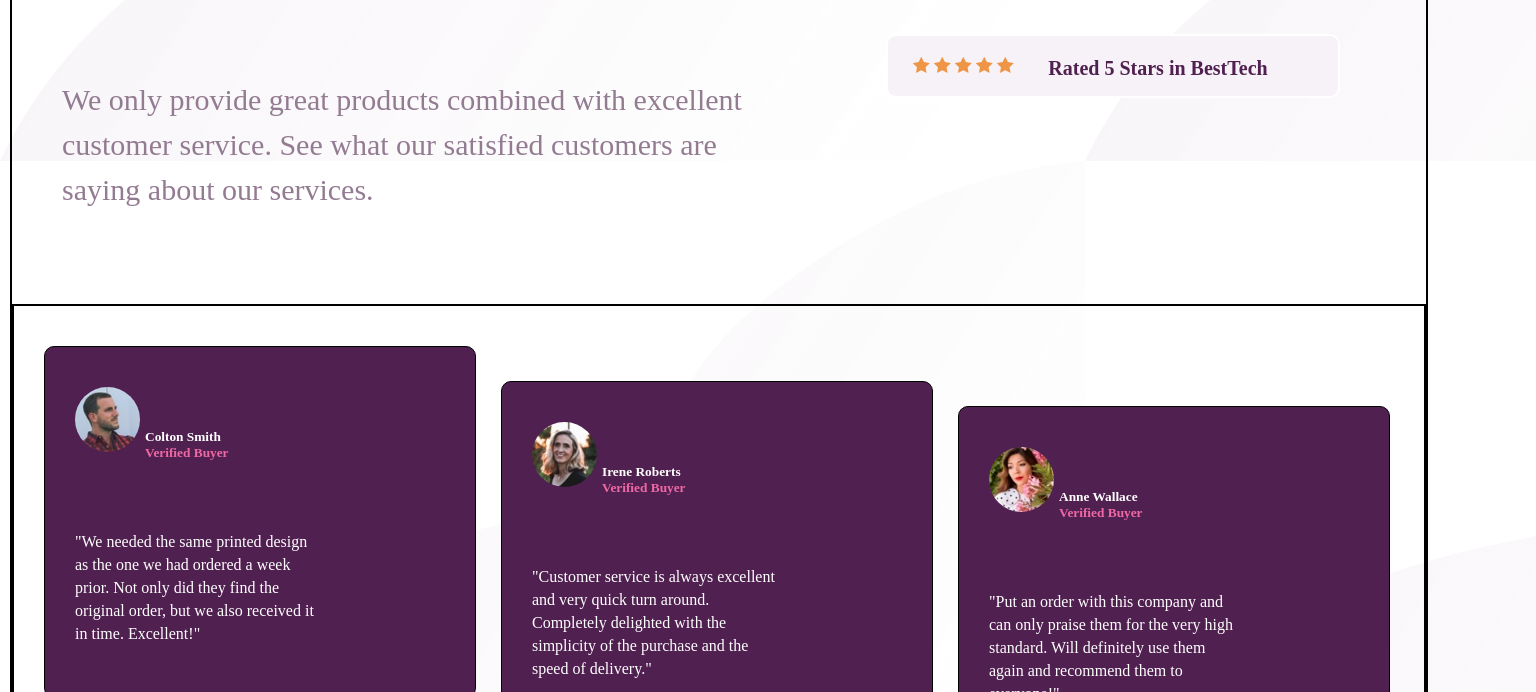
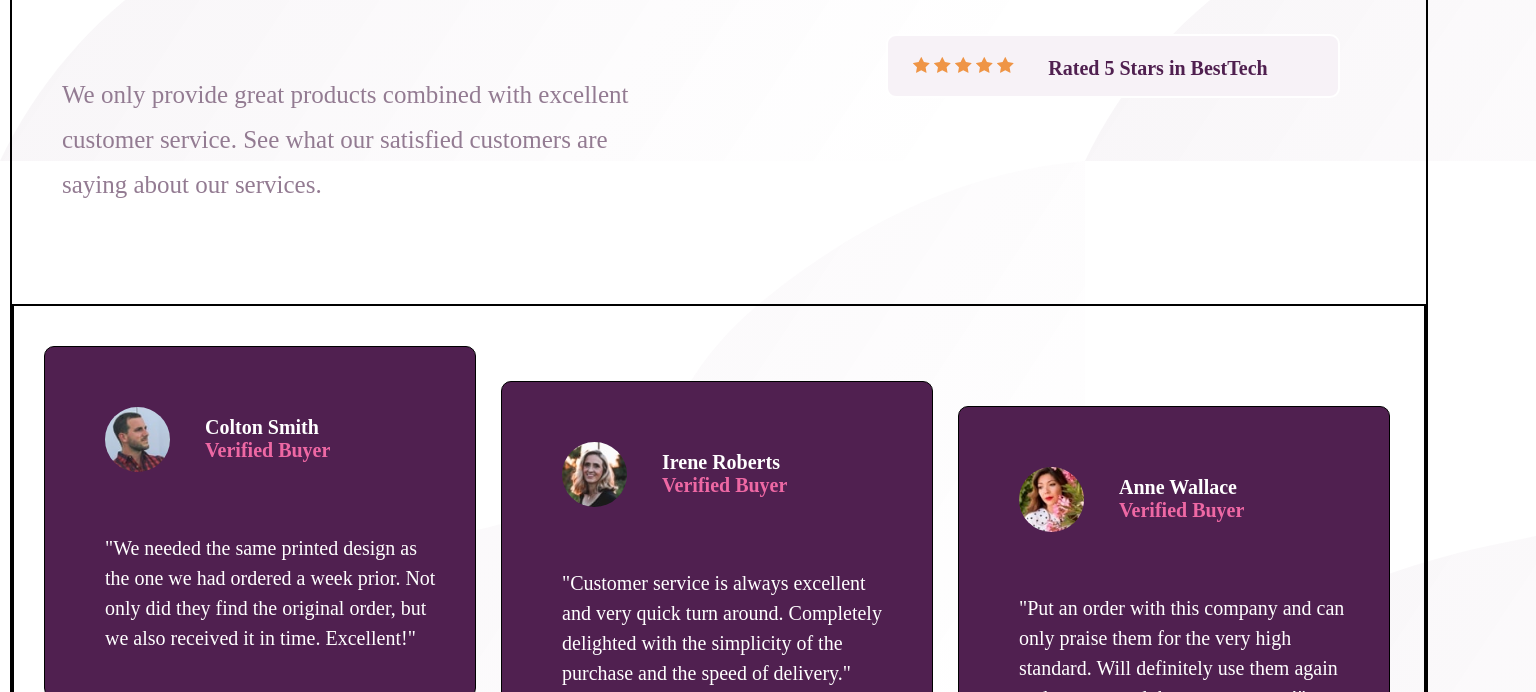
Before and after one commit to nyitrai100/Fith-project, a plain HTML site: page index.html in a window 1536 px wide. Shown: the part 512-1204 px from the top of the page. Drawn offline with Linux system fonts and the light colour scheme.

Commit message:
3 card done

```diff
--- a/fifth.css
+++ b/fifth.css
@@ -218,8 +218,8 @@ body{
             grid-row-start: 2;
             grid-row-end: 2;
             margin-bottom: -200px;
-            font-size: 30px;
-            width: 700px;
+            font-size: 25px;
+            width: 600px;
             text-align: left;
             line-height: 45px;
             margin-left: 50px;
@@ -331,6 +331,24 @@ body{
             margin-left: 30px;
 
         }
+        #imgcolton{
+            margin-left: 60px;
+            margin-top: 60px;
+        }
+        #colton{
+            margin-left: 160px;
+            margin-top: -60px;
+            font-size: 20px;
+            width: 130px;
+        }
+        #pcolton{
+            font-size: 20px;
+            width: 340px;
+            line-height: 30px;
+            margin-left: 60px;
+        }
+
+
         .block7{
             display: grid;
 
@@ -342,6 +360,24 @@ body{
             margin-top: -425px;
             height: 350px;
         }
+        #imgirene{
+            margin-left: 60px;
+            margin-top: 60px;
+        }
+        #irene{
+            margin-left: 160px;
+            margin-top: -60px;
+            font-size: 20px;
+            width: 130px;
+        }
+        #pirene{
+            font-size: 20px;
+            width: 320px;
+            line-height: 30px;
+            margin-left: 60px;
+        }
+
+
         .block8{
 
             display: grid;
@@ -356,6 +392,23 @@ body{
 
         }
 
+        #imganne{
+            margin-left: 60px;
+            margin-top: 60px;
+        }
+        #anne{
+            margin-left: 160px;
+            margin-top: -60px;
+            font-size: 20px;
+            width: 130px;
+        }
+        #panne{
+            font-size: 20px;
+            width: 340px;
+            line-height: 30px;
+            margin-left: 60px;
+        }
+
 
 
 }
```
